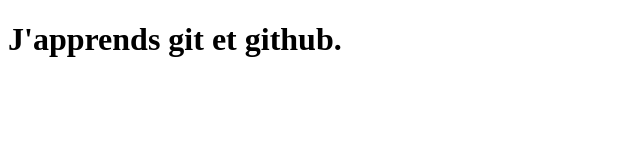
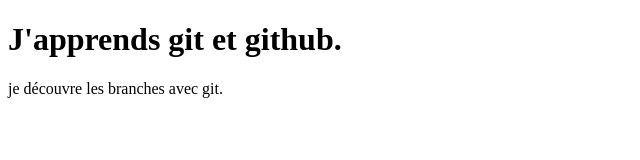
Before and after one commit to Mistercheikh/projetchat, a plain HTML site: page index.html in a window 1280 px wide. Shown: the whole page, without its empty margins (0-640 px from the left). Drawn offline with Linux system fonts and the light colour scheme.

Commit message:
Ajout d'un paragraphe sur les branch

```diff
--- a/index.html
+++ b/index.html
@@ -7,5 +7,6 @@
 </head>
 <body>
     <h1>J'apprends git et github. </h1>
+    <p>je découvre les branches avec git.</p>
 </body>
 </html>
```
